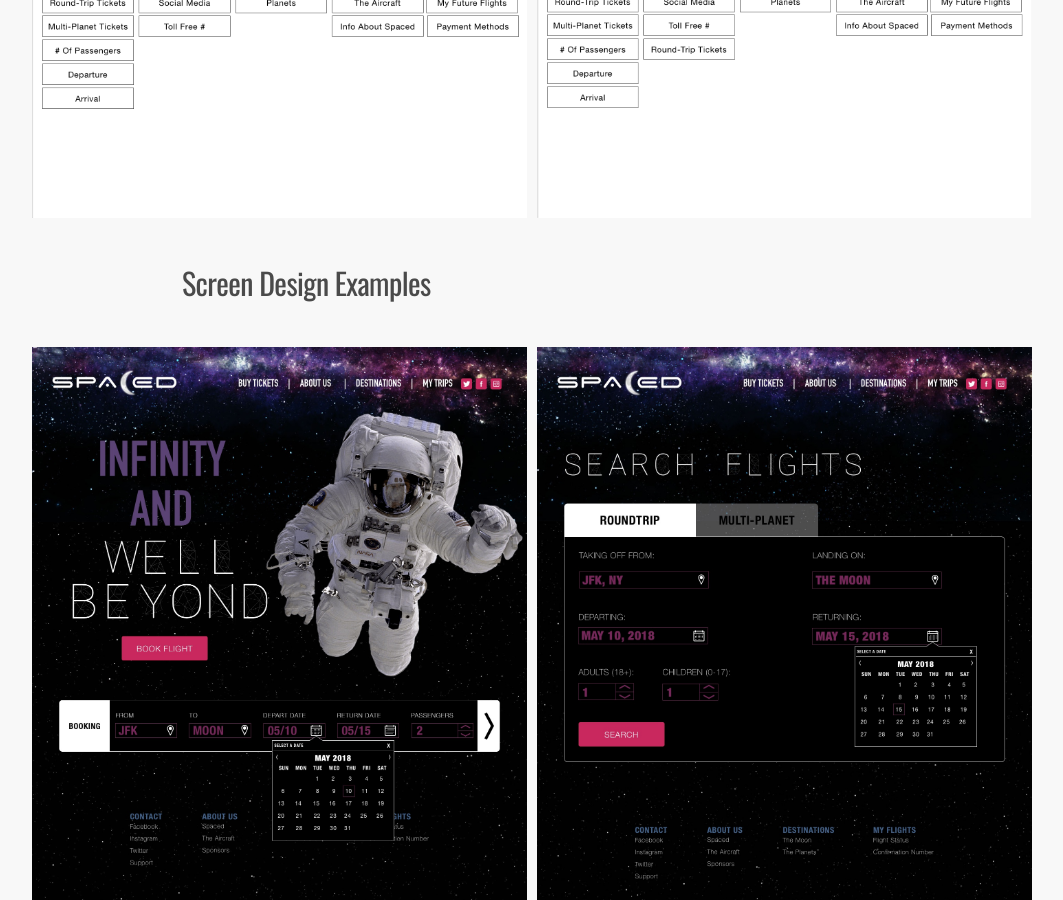
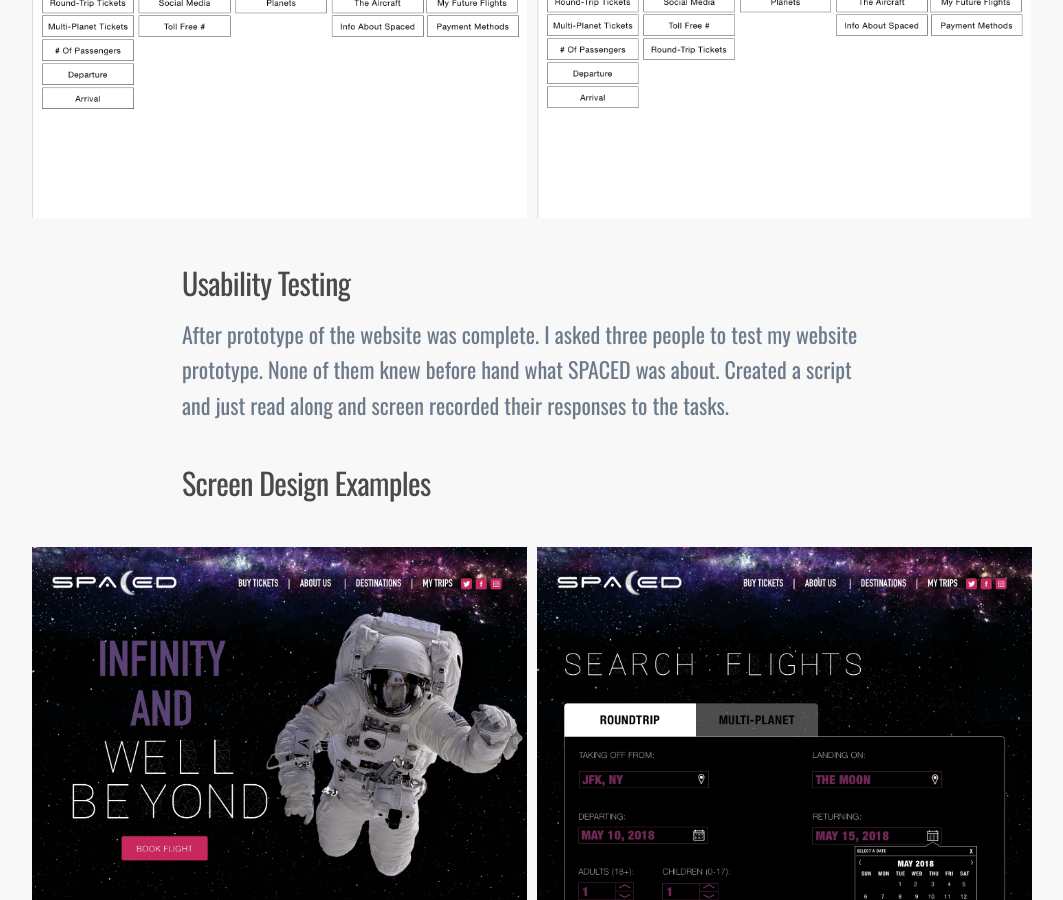
Before and after one commit to noremuhh/noremuhh.github.io, a Jekyll site: the page built from _projects/spaced.markdown, in a window 1280 px wide and 900 px high, scrolled down 2711 px. Shown: the whole window, without its empty margins (108-1171 px from the left). Built offline with Jekyll 4.4.1, drawn with Linux system fonts in a browser that asks for light colours; nearby versions of some CDN libraries.

Commit message:
Updated Spaced

```diff
--- a/_projects/spaced.markdown
+++ b/_projects/spaced.markdown
@@ -29,6 +29,10 @@ of services would fall under each category. Sorted the cards out myself first to
 </div>
 
 
+### Usability Testing
+After prototype of the website was complete. I asked three people to test my website prototype. None of them knew before hand what SPACED was about. Created a script and just read along and screen recorded their responses to the tasks.
+
+
 ### Screen Design Examples
 
 <div class="gallery" data-columns="2">
```
